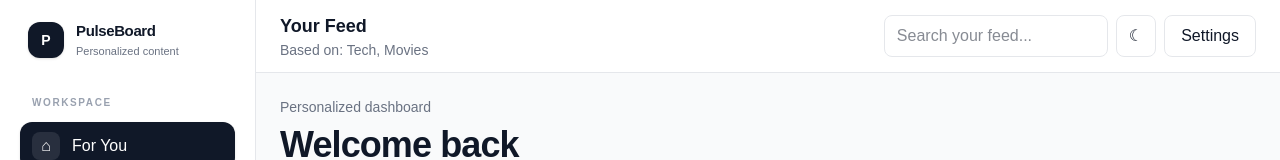
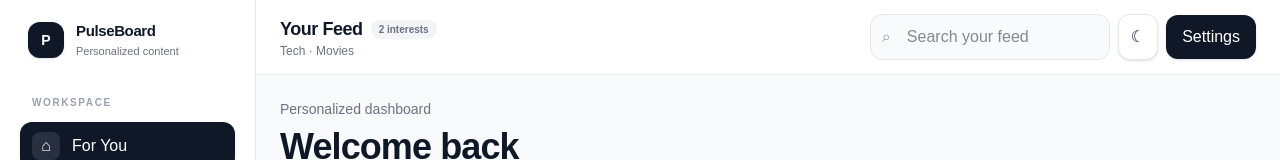
Before and after one commit to Jeevan-u/personalized-content-dashboard, a Next.js app: page / in a window 1280 px wide. Shown: the top 160 px of the page. Built offline with nearby package versions, Linux system fonts and the light colour scheme; no server answers.

Commit message:
polish: improve dashboard UI and UX

```diff
--- a/components/dashboard/Header.tsx
+++ b/components/dashboard/Header.tsx
@@ -25,47 +25,60 @@ export default function Header({
   const categories = useSelector((state: RootState) => state.preferences.categories);
 
   return (
-    <header className="sticky top-0 z-20 border-b border-gray-200 bg-white/95 px-4 py-3 backdrop-blur dark:border-gray-800 dark:bg-gray-950/95 sm:px-6">
-      <div className="flex items-center gap-3">
-        <button type="button" onClick={onOpenMenu} className="rounded-lg border border-gray-200 px-3 py-2 text-sm md:hidden dark:border-gray-800" aria-label="Open navigation">☰</button>
+    <header className="sticky top-0 z-20 border-b border-gray-200/80 bg-white/90 px-4 py-3.5 backdrop-blur-xl dark:border-gray-800/80 dark:bg-gray-950/90 sm:px-6">
+      <div className="mx-auto flex max-w-7xl items-center gap-3">
+        <button type="button" onClick={onOpenMenu} className="rounded-xl border border-gray-200 bg-white px-3 py-2 text-sm shadow-sm transition hover:bg-gray-50 md:hidden dark:border-gray-800 dark:bg-gray-900 dark:hover:bg-gray-800" aria-label="Open navigation">☰</button>
         <div className="min-w-0 flex-1">
-          <h2 className="truncate text-lg font-semibold text-gray-900 dark:text-white">
+          <div className="flex items-center gap-2">
+            <h2 className="truncate text-base font-semibold tracking-tight text-gray-900 dark:text-white sm:text-lg">
               {activeView === "For You" ? "Your Feed" : activeView}
             </h2>
-          <p className="hidden truncate text-sm text-gray-500 sm:block dark:text-gray-400">
-            {categories.length ? `Based on: ${categories.join(", ")}` : "No interests selected"}
+            {activeView === "For You" && categories.length > 0 && (
+              <span className="hidden rounded-full bg-gray-100 px-2 py-0.5 text-[10px] font-semibold text-gray-500 sm:inline-flex dark:bg-gray-900 dark:text-gray-400">
+                {categories.length} {categories.length === 1 ? "interest" : "interests"}
+              </span>
+            )}
+          </div>
+          <p className="hidden truncate text-xs text-gray-500 sm:block dark:text-gray-400">
+            {categories.length ? categories.join(" · ") : "Choose interests to personalize your feed"}
           </p>
         </div>
         <div className="hidden items-center gap-2 sm:flex">
           {activeView === "For You" && (
+            <div className="relative">
+              <span className="pointer-events-none absolute left-3 top-1/2 -translate-y-1/2 text-gray-400">⌕</span>
               <input
                 type="search"
                 value={searchQuery}
                 onChange={(event) => onSearchChange(event.target.value)}
-              placeholder="Search your feed..."
-              className="w-56 rounded-lg border border-gray-200 bg-white px-3 py-2 text-sm outline-none focus:border-gray-400 dark:border-gray-800 dark:bg-gray-900 dark:text-white"
+                placeholder="Search your feed"
+                className="w-60 rounded-xl border border-gray-200 bg-gray-50 py-2.5 pl-9 pr-3 text-sm outline-none transition focus:border-gray-400 focus:bg-white focus:ring-2 focus:ring-gray-900/5 dark:border-gray-800 dark:bg-gray-900 dark:text-white dark:focus:bg-gray-900"
                 aria-label="Search your feed"
               />
+            </div>
           )}
-          <button type="button" onClick={onToggleDarkMode} className="rounded-lg border border-gray-200 px-3 py-2 text-sm dark:border-gray-800" aria-label="Toggle dark mode">
+          <button type="button" onClick={onToggleDarkMode} className="rounded-xl border border-gray-200 bg-white px-3 py-2.5 text-sm shadow-sm transition hover:bg-gray-50 dark:border-gray-800 dark:bg-gray-900 dark:hover:bg-gray-800" aria-label="Toggle dark mode">
             {darkMode ? "☀" : "☾"}
           </button>
-          <button type="button" onClick={onOpenSettings} className="rounded-lg border border-gray-200 px-4 py-2 text-sm font-medium dark:border-gray-800">
+          <button type="button" onClick={onOpenSettings} className="rounded-xl bg-gray-900 px-4 py-2.5 text-sm font-semibold text-white shadow-sm transition hover:bg-gray-700 dark:bg-white dark:text-gray-900 dark:hover:bg-gray-200">
             Settings
           </button>
         </div>
       </div>
       {activeView === "For You" && (
-        <div className="mt-3 flex gap-2 sm:hidden">
+        <div className="mx-auto mt-3 flex max-w-7xl gap-2 sm:hidden">
+          <div className="relative min-w-0 flex-1">
+            <span className="pointer-events-none absolute left-3 top-1/2 -translate-y-1/2 text-gray-400">⌕</span>
             <input
               type="search"
               value={searchQuery}
               onChange={(event) => onSearchChange(event.target.value)}
-            placeholder="Search your feed..."
-            className="min-w-0 flex-1 rounded-lg border border-gray-200 bg-white px-3 py-2 text-sm outline-none dark:border-gray-800 dark:bg-gray-900 dark:text-white"
+              placeholder="Search your feed"
+              className="w-full rounded-xl border border-gray-200 bg-gray-50 py-2.5 pl-9 pr-3 text-sm outline-none dark:border-gray-800 dark:bg-gray-900 dark:text-white"
               aria-label="Search your feed"
             />
-          <button type="button" onClick={onToggleDarkMode} className="rounded-lg border border-gray-200 px-3 dark:border-gray-800" aria-label="Toggle dark mode">
+          </div>
+          <button type="button" onClick={onToggleDarkMode} className="rounded-xl border border-gray-200 bg-white px-3 dark:border-gray-800 dark:bg-gray-900" aria-label="Toggle dark mode">
             {darkMode ? "☀" : "☾"}
           </button>
         </div>
```
Lines whose indentation alone changed are shown as unchanged.
